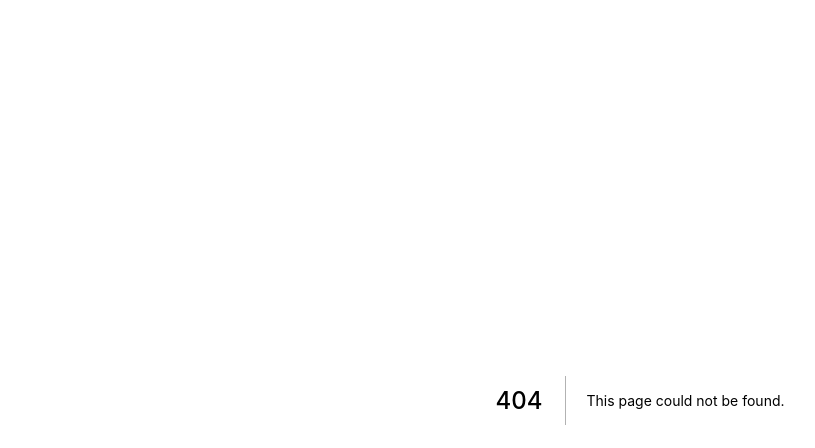
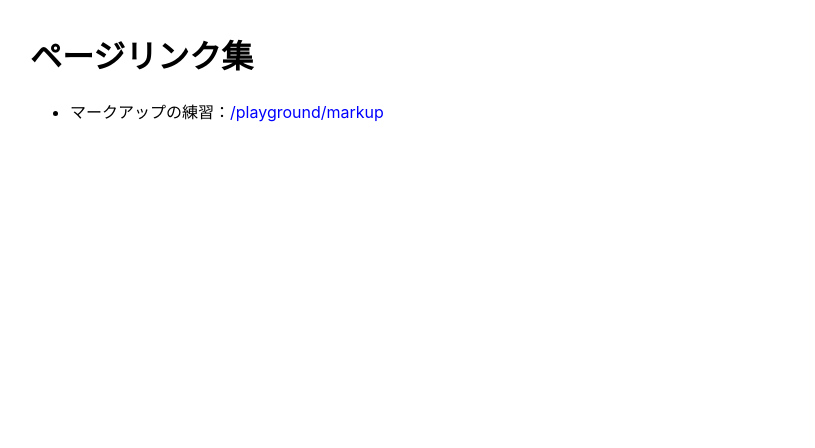
Before and after one commit to 02kK/nextjs-chaotic-playground, a Next.js app: page /sitemap in a window 1280 px wide. Before the commit this address had no page. Shown: the top 448 px of the page, without its empty margins (0-815 px from the left). Built offline with nearby package versions, Linux system fonts and the light colour scheme.

Commit message:
sass導入、sitemap追加

```diff
--- a/package.json
+++ b/package.json
@@ -16,6 +16,7 @@
     "@types/react": "18.0.1",
     "eslint": "8.12.0",
     "eslint-config-next": "12.1.4",
+    "sass": "^1.53.0",
     "typescript": "^4.7.4"
   }
 }
--- /dev/null
+++ b/src/pages/sitemap.tsx
@@ -0,0 +1,17 @@
+import styles  from "../../styles/sitemap.module.sass";
+
+const Sitemap = () => {
+  return (
+    <div className={styles.sitemap}>
+      <h1>ページリンク集</h1>
+      <ul>
+        <li>
+          マークアップの練習：
+          <a href="/playground/markup">/playground/markup</a>
+        </li>
+      </ul>
+    </div>
+  );
+};
+
+export default Sitemap;
--- a/styles/markup.module.css
+++ /dev/null
@@ -1,3 +0,0 @@
-.markup {
-    padding: 10px 30px;
-}
--- /dev/null
+++ b/styles/markup.module.sass
@@ -0,0 +1,2 @@
+.markup
+  padding: 10px 30px
--- /dev/null
+++ b/styles/sitemap.module.sass
@@ -0,0 +1,4 @@
+.sitemap
+  padding: 10px 30px
+  a
+    color: #00f
```
Also changed, not shown: src/pages/playground/markup.tsx (+12 -8 lines), 1 other file (tests, documents, lock files or other folders).
